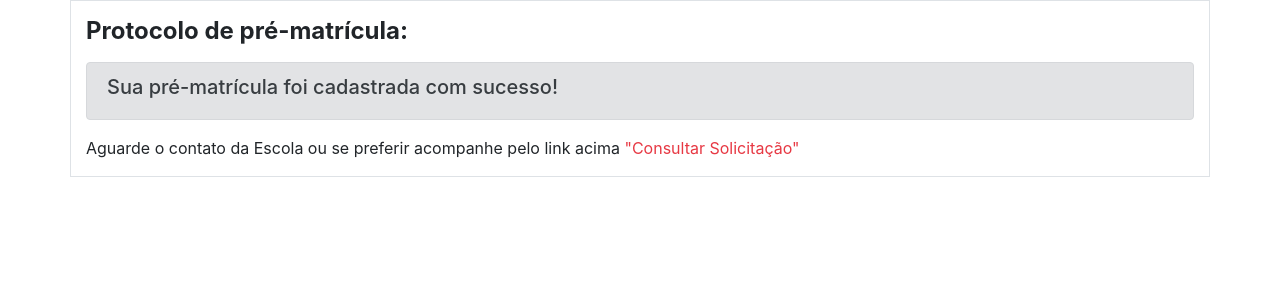
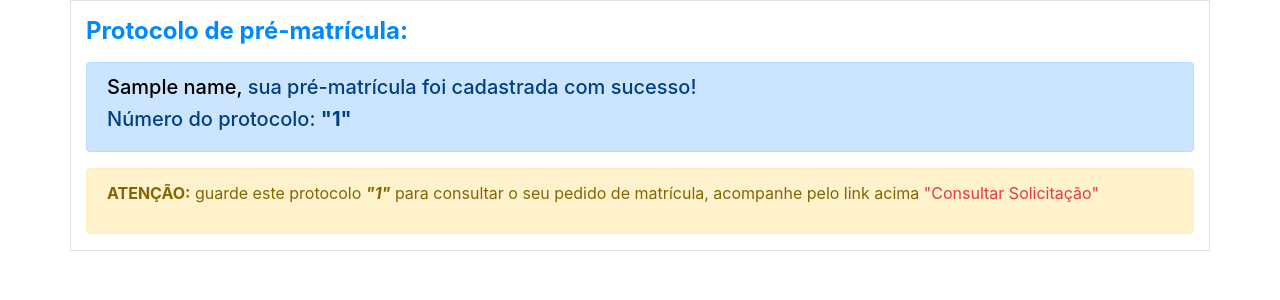
Before and after one commit to grupo21univesp/matricula, a Flask app: template templates/protocolo.html in a window 1280 px wide. Shown: the part 183-483 px from the top of the page. Run offline with Flask 3, Linux system fonts and the light colour scheme; the template is opened without the code that fills it: most values are stand-ins (such as "Sample title", 1, 10 or a date in 2020); some libraries are stand-ins or nearby versions.

Commit message:
Add files via upload
template atualizado: agora aparece nome do cadastrado e número do protocolo.

```diff
--- a/templates/protocolo.html
+++ b/templates/protocolo.html
@@ -3,14 +3,19 @@
 {% block content %}
 
 <p></p>
-<h4><b>{% block title %} Protocolo de pré-matrícula: {% endblock %}</b></h4>
+<h4><b><span style="color:#0088ff">{% block title %} Protocolo de pré-matrícula: {% endblock %}</span></b></h4>
 
 <p></p>
 
-<div class="alert alert-secondary" role="alert"><h5>Sua pré-matrícula foi cadastrada com sucesso!</h5></div>
-
-<p>Aguarde o contato da Escola ou se preferir acompanhe pelo link acima
-    <span style="color:#E73843">"Consultar Solicitação"</span>
-</p>
+<div class="alert alert-primary" role="alert">
+    <h5><span style="color:#000000">
+        {{ name }},</span>
+    sua pré-matrícula foi cadastrada com sucesso!</h5>
+    <h5>Número do protocolo: <b>"{{ id }}"</b></h5>
+</div>
+<div class="alert alert-warning" role="alert">
+    <p><b>ATENÇÃO:</b> guarde este protocolo <b><i>"{{ id }}"</i></b> para consultar o seu pedido de matrícula, acompanhe pelo link acima
+    <span style="color:#E73843">"Consultar Solicitação"</span></p>
+</div>
 
 {% endblock %}
```
